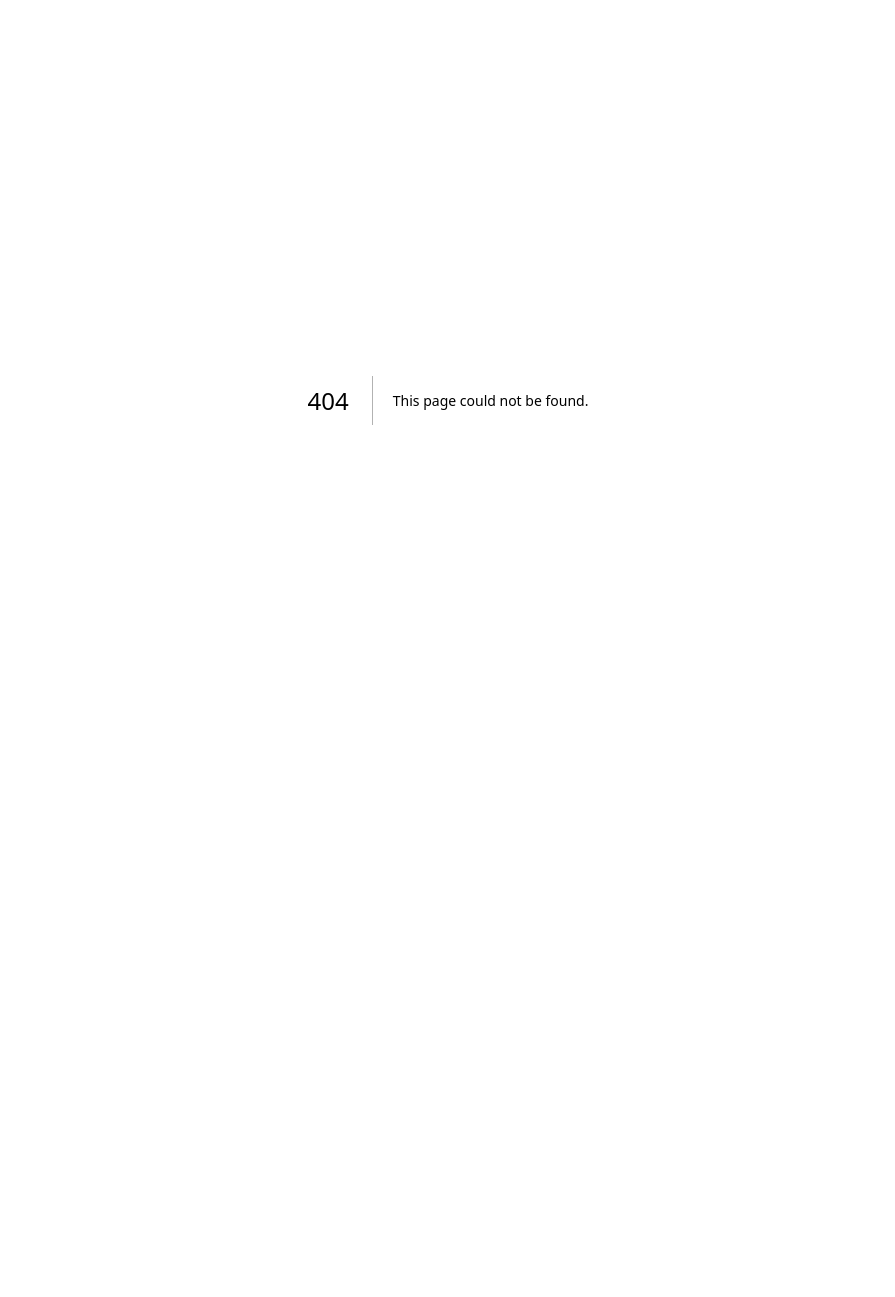
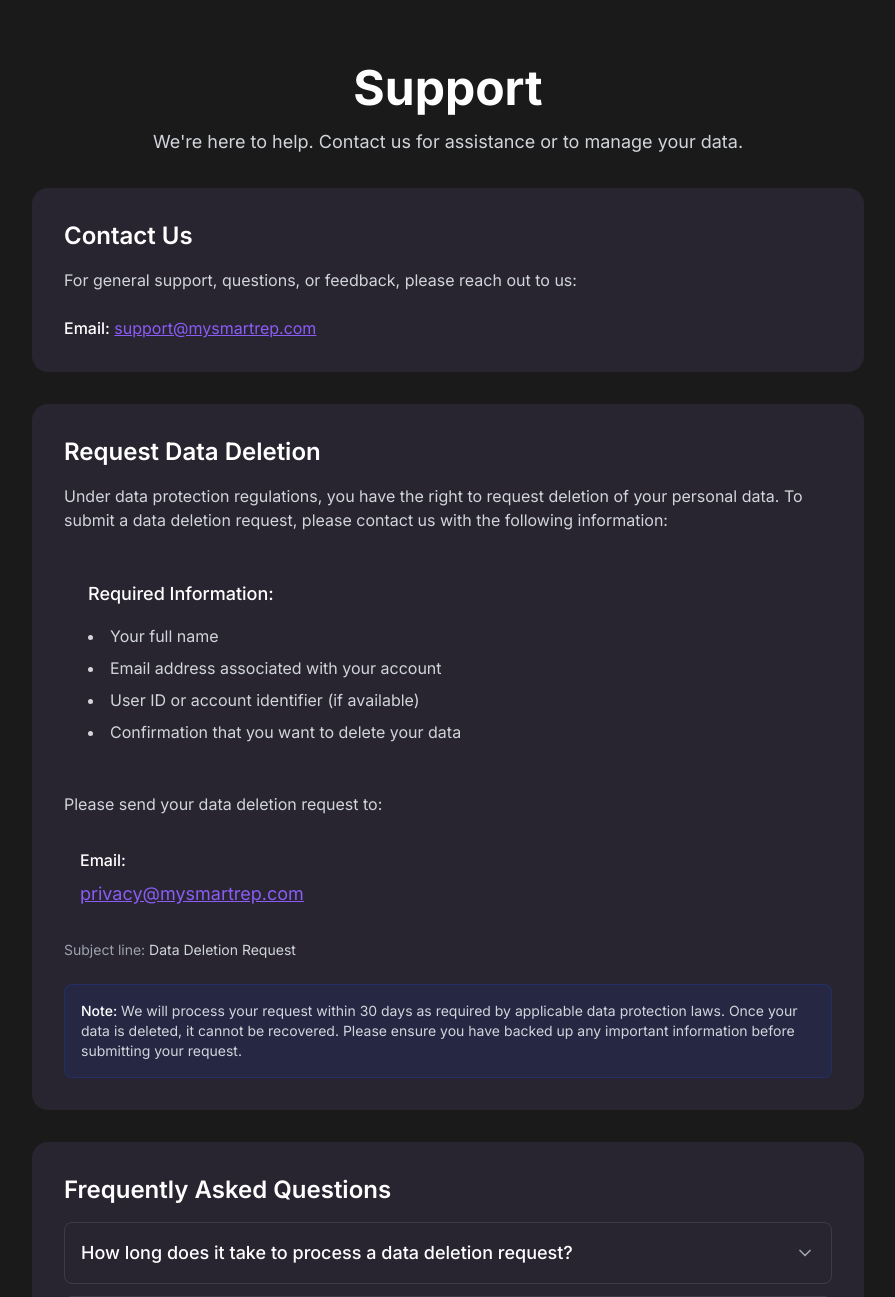
Before and after one commit to eightfivemedia/mysmartrep-landing, a Next.js app: page /support in a window 1280 px wide. Before the commit this address had no page. Shown: the top 1297 px of the page, without its empty margins (192-1087 px from the left). Before the commit the page ends 800 px from the top, so only its background shows below. Built offline with nearby package versions, Linux system fonts and the light colour scheme.

Commit message:
Latest updates

```diff
--- a/src/app/globals.css
+++ b/src/app/globals.css
@@ -6,6 +6,10 @@
   :root {
     --background: 26 26 26;
     --foreground: 241 245 249;
+  }
+
+  html {
+    scroll-behavior: smooth;
   }
 
   body {
--- a/src/app/layout.tsx
+++ b/src/app/layout.tsx
@@ -1,5 +1,6 @@
 import type { Metadata } from "next";
 import { Inter } from "next/font/google";
+import type { ReactNode } from "react";
 import "./globals.css";
 
 const inter = Inter({
@@ -59,7 +60,7 @@
 export default function RootLayout({
   children,
 }: Readonly<{
-  children: React.ReactNode;
+  children: ReactNode;
 }>) {
   return (
     <html lang="en">
--- a/src/app/page.tsx
+++ b/src/app/page.tsx
@@ -3,7 +3,7 @@
 
 export default function Home() {
   return (
-    <main className="min-h-screen lg:h-screen flex flex-col bg-[#1A1A1A] overflow-y-auto lg:overflow-hidden">
+    <main className="min-h-screen lg:h-screen flex flex-col bg-[#1A1A1A] overflow-y-auto lg:overflow-hidden scroll-smooth">
       <div className="flex-1 min-h-0">
         <Hero />
       </div>
--- /dev/null
+++ b/src/app/support/page.tsx
@@ -0,0 +1,167 @@
+'use client'
+
+import { useState } from 'react'
+import Link from 'next/link'
+import Footer from '@/components/Footer'
+import { motion, AnimatePresence } from 'framer-motion'
+import { ChevronDown } from 'lucide-react'
+
+const faqs = [
+  {
+    question: 'How long does it take to process a data deletion request?',
+    answer: 'We process all data deletion requests within 30 days of receipt, as required by applicable data protection regulations.',
+  },
+  {
+    question: 'What data will be deleted?',
+    answer: 'All personal data associated with your account will be permanently deleted, including your profile information, workout data, meal plans, and any other personal information stored in our systems.',
+  },
+  {
+    question: 'Can I recover my data after deletion?',
+    answer: 'No, once your data has been deleted, it cannot be recovered. Please ensure you have backed up any important information before submitting your deletion request.',
+  },
+]
+
+export default function SupportPage() {
+  const [openIndex, setOpenIndex] = useState<number | null>(null)
+
+  const toggleFAQ = (index: number) => {
+    setOpenIndex(openIndex === index ? null : index)
+  }
+  return (
+    <div className="min-h-screen flex flex-col bg-[#1A1A1A]">
+      <main className="flex-1 max-w-4xl mx-auto px-4 sm:px-6 lg:px-8 py-12 sm:py-16">
+        <div className="space-y-8">
+          {/* Header */}
+          <div className="text-center">
+            <h1 className="text-4xl sm:text-5xl font-bold text-white mb-4">
+              Support
+            </h1>
+            <p className="text-lg text-gray-300">
+              We're here to help. Contact us for assistance or to manage your data.
+            </p>
+          </div>
+
+          {/* Contact Section */}
+          <section className="bg-[#A78BFA]/10 rounded-2xl p-6 sm:p-8">
+            <h2 className="text-2xl font-semibold text-white mb-4">Contact Us</h2>
+            <p className="text-gray-300 mb-6">
+              For general support, questions, or feedback, please reach out to us:
+            </p>
+            <div className="space-y-2">
+              <p className="text-gray-300">
+                <span className="font-medium text-white">Email:</span>{' '}
+                <a
+                  href="mailto:support@mysmartrep.com"
+                  className="text-primary hover:text-primary-light transition underline"
+                >
+                  support@mysmartrep.com
+                </a>
+              </p>
+            </div>
+          </section>
+
+          {/* Data Deletion Request Section */}
+          <section className="bg-[#A78BFA]/10 rounded-2xl p-6 sm:p-8">
+            <h2 className="text-2xl font-semibold text-white mb-4">
+              Request Data Deletion
+            </h2>
+            <p className="text-gray-300 mb-6">
+              Under data protection regulations, you have the right to request deletion of your personal data.
+              To submit a data deletion request, please contact us with the following information:
+            </p>
+
+            <div className="rounded-lg p-6 mb-6">
+              <h3 className="text-lg font-medium text-white mb-4">Required Information:</h3>
+              <ul className="space-y-2 text-gray-300 list-disc list-inside">
+                <li>Your full name</li>
+                <li>Email address associated with your account</li>
+                <li>User ID or account identifier (if available)</li>
+                <li>Confirmation that you want to delete your data</li>
+              </ul>
+            </div>
+
+            <div className="space-y-4">
+              <p className="text-gray-300">
+                Please send your data deletion request to:
+              </p>
+              <div className="rounded-lg p-4">
+                <p className="text-white font-medium mb-2">Email:</p>
+                <a
+                  href="mailto:privacy@mysmartrep.com?subject=Data Deletion Request"
+                  className="text-primary hover:text-primary-light transition underline text-lg"
+                >
+                  privacy@mysmartrep.com
+                </a>
+              </div>
+              <p className="text-sm text-gray-400">
+                Subject line: <span className="text-gray-300">Data Deletion Request</span>
+              </p>
+            </div>
+
+            <div className="mt-6 p-4 bg-blue-900/20 border border-blue-800/30 rounded-lg">
+              <p className="text-sm text-gray-300">
+                <span className="font-medium text-white">Note:</span> We will process your request within 30 days
+                as required by applicable data protection laws. Once your data is deleted, it cannot be recovered.
+                Please ensure you have backed up any important information before submitting your request.
+              </p>
+            </div>
+          </section>
+
+          {/* FAQ Section */}
+          <section className="bg-[#A78BFA]/10 rounded-2xl p-6 sm:p-8">
+            <h2 className="text-2xl font-semibold text-white mb-4">Frequently Asked Questions</h2>
+            <div className="space-y-3">
+              {faqs.map((faq, index) => (
+                <div
+                  key={index}
+                  className="border border-white/10 rounded-lg overflow-hidden"
+                >
+                  <button
+                    onClick={() => toggleFAQ(index)}
+                    className="w-full flex items-center justify-between p-4 text-left hover:bg-white/5 transition-colors"
+                  >
+                    <h3 className="text-lg font-medium text-white pr-4">
+                      {faq.question}
+                    </h3>
+                    <ChevronDown
+                      className={`flex-shrink-0 w-5 h-5 text-gray-400 transition-transform duration-200 ${
+                        openIndex === index ? 'rotate-180' : ''
+                      }`}
+                    />
+                  </button>
+                  <AnimatePresence>
+                    {openIndex === index && (
+                      <motion.div
+                        initial={{ height: 0, opacity: 0 }}
+                        animate={{ height: 'auto', opacity: 1 }}
+                        exit={{ height: 0, opacity: 0 }}
+                        transition={{ duration: 0.3, ease: 'easeInOut' }}
+                        className="overflow-hidden"
+                      >
+                        <div className="p-4 pt-0">
+                          <p className="text-gray-300">{faq.answer}</p>
+                        </div>
+                      </motion.div>
+                    )}
+                  </AnimatePresence>
+                </div>
+              ))}
+            </div>
+          </section>
+
+          {/* Back to Home */}
+          <div className="text-center pt-4">
+            <Link
+              href="/"
+              className="text-primary hover:text-primary-light transition underline"
+            >
+              ← Back to Home
+            </Link>
+          </div>
+        </div>
+      </main>
+
+      <Footer />
+    </div>
+  )
+}
--- a/src/components/Footer.tsx
+++ b/src/components/Footer.tsx
@@ -35,6 +35,12 @@
                     >
                       Terms of Service
                     </Link>
+                    <Link
+                      href="/support"
+                      className="text-gray-400 hover:text-white transition"
+                    >
+                      Help
+                    </Link>
                   </div>
         </div>
       </div>
--- a/src/components/PhoneMockup.tsx
+++ b/src/components/PhoneMockup.tsx
@@ -28,15 +28,15 @@
     <div className="relative w-full max-w-md mx-auto">
       <div className="relative">
         <div className="relative w-full h-[650px] overflow-hidden">
-          <AnimatePresence initial={false}>
+          <AnimatePresence initial={false} mode="wait">
             <motion.div
               key={currentIndex}
-              initial={{ x: '100%' }}
-              animate={{ x: 0 }}
-              exit={{ x: '-100%' }}
+              initial={{ x: '50%', opacity: 0 }}
+              animate={{ x: 0, opacity: 1 }}
+              exit={{ x: '-50%', opacity: 0 }}
               transition={{
-                duration: 1.2,
-                ease: [0.4, 0, 0.2, 1] // cubic-bezier easing
+                duration: 0.8,
+                ease: [0.4, 0, 0.2, 1] // ease-in-out cubic-bezier
               }}
               className="absolute inset-0"
             >
```
Also changed, not shown: 1 other file (tests, documents, lock files or other folders). Lines whose indentation alone changed are shown as unchanged.
